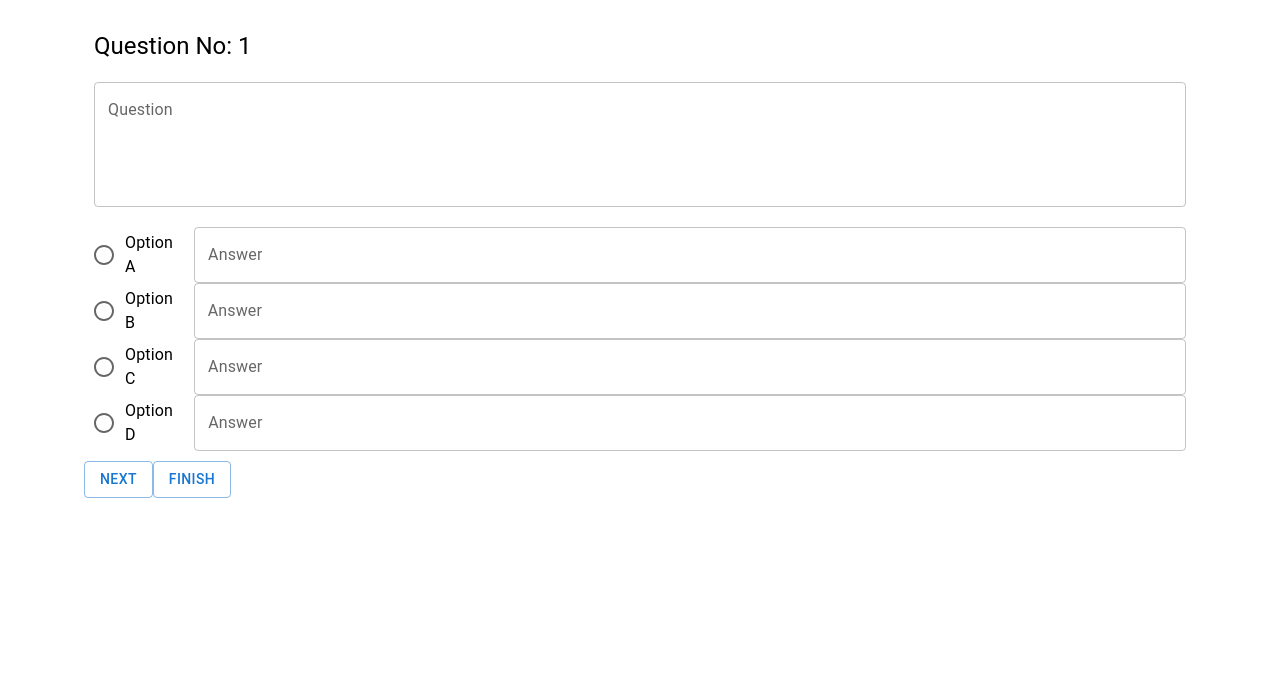
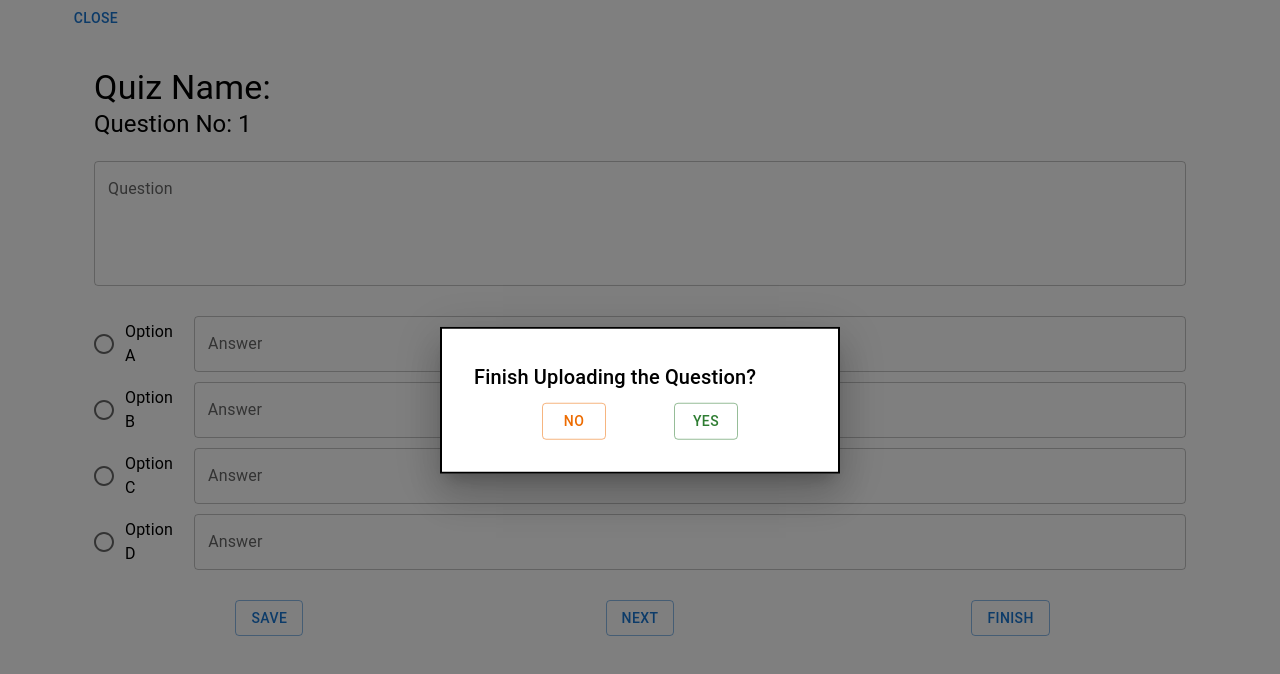
Before and after one commit to enitlim/mis, a Next.js app: page /quiz/components/createQuizQuestion in a window 1280 px wide. Both pictures are taken after a click on the button "FINISH". Shown: the top 674 px of the page. Built offline with nearby package versions, Linux system fonts and the light colour scheme; no server answers.

Commit message:
Added the Create Quiz Question

```diff
--- a/pages/quiz/components/createQuizQuestion.js
+++ b/pages/quiz/components/createQuizQuestion.js
@@ -1,22 +1,56 @@
-import { Box, Radio, TextField, Container, Typography, Button } from "@mui/material";
-import React,{ useState} from 'react'
+import {
+  Box,
+  Radio,
+  TextField,
+  Container,
+  Typography,
+  Button,
+  Snackbar,
+  Alert,
+  IconButton,
+  Grid,Modal
+} from "@mui/material";
+import React, { useState } from "react";
 import RadioGroup from "@mui/material/RadioGroup";
 import FormControlLabel from "@mui/material/FormControlLabel";
-import { createQuiz } from "../../redux/features/quizQuestionSlice";
+import { createQuiz, emptyQuiz } from "../../redux/features/quizQuestionSlice";
 import { useForm } from "react-hook-form";
-import {useSelector, useDispatch} from "react-redux"
+import { useSelector, useDispatch } from "react-redux";
 import axios from "axios";
-const CreateQuizQuestion = ({ quiz_Id }) => {
-    const quesData=useSelector((state)=>state.quizQuestion)
+import { useRouter } from "next/router";
+const CreateQuizQuestion = ({ quiz_Id, quiz_Name }) => {
+  const quesData = useSelector((state) => state.quizQuestion);
+  const dispatch = useDispatch();
+  const route=useRouter()
 
-    const dispatch = useDispatch();
-    const {reset, handleSubmit, register, formState:{errors}}=useForm();
-    const [questionCounter, setQuestionCounter] = useState(1)
-    const [value, setValue] = useState("")
+  const {
+    reset,
+    handleSubmit,
+    register,
+    formState: { errors },
+  } = useForm();
+
+  const [questionCounter, setQuestionCounter] = useState(1);
+  const [value, setValue] = useState("");
+  const [open, setOpen] = useState(false);
+  const [alertMsg, setAlertMsg] = useState("");
+  const [severe, setSevere] = useState("success");
+    const [openModal, setOpenModal] = React.useState(false);
+
+  const formNext = (data) => {
+    setQuestionCounter(questionCounter + 1);
+    reset({
+      questions: "",
+      option_a: "",
+      option_b: "",
+      option_c: "",
+      option_d: "",
+    });
+    setValue("");
+  };
   const formSubmit = (data) => {
-
-        let optionlist={}
-        if (value==="A") {
+    let optionlist = {};
+    if (value === "A") {
       optionlist = {
         option_a_correct: 1,
         option_b_correct: 0,
@@ -58,41 +92,121 @@ const CreateQuizQuestion = ({ quiz_Id }) => {
     console.log("Data: ", fullData);
     console.log("Selected Option is: ", value);
     dispatch(createQuiz(fullData));
-      setQuestionCounter(questionCounter+1);
-      reset({
-        questions: "",
-        option_a: "",
-        option_b: "",
-        option_c: "",
-        option_d: "",
-
+    setOpen(true);
+    setAlertMsg("Question saved successfully");
+    setSevere("success");
+  };
+  const handleFinal = async () => {
+    let finalSubmit = [];
+    Object.entries(quesData.question).map(([key, val]) => {
+      finalSubmit.push(val);
     });
-      setValue("");
-    };
-const handleFinal=async()=>{
-    let finalSubmit=[];
-    Object.entries(quesData.question).map(([key, val])=>{
-        // console.log(val);
-        finalSubmit.push(val)
-    })
     let final = { quiz_questions: finalSubmit };
-    // let finalSubmit = [quesData.question];
-    console.log("Que Data: ", final.toString());
+    console.log("Que Data: ", finalSubmit.toString().split(","));
     try {
       const responseData = await axios.post(
         "http://localhost:8000/api/add_quiz_question",
         final
       );
-        console.log(responseData);
+      if (responseData.status === 200) {
+        setOpen(true)
+        dispatch(emptyQuiz());
+        setTimeout(() => {
+            route.replace("/home");
+        }, 1000);
+
+      }
+    //   console.log("Response Data: ",responseData);
     } catch (error) {
       console.error(error.message);
+        setOpen(true);
+        setAlertMsg("Error While saving the Quiz");
+        setSevere("error");
+        setOpenModal(false);
     }
+  };
+  const handleClose = (event, reason) => {
+    if (reason === "clickaway") {
+      return;
     }
+    setOpen(false);
+
+  };
+  const handleOpen=()=>{
+    setOpen(true);
+    setAlertMsg("New Msg");
+    setSevere("error");
+  }
+  const style = {
+    position: "absolute",
+    top: "50%",
+    left: "50%",
+    transform: "translate(-50%, -50%)",
+    width: 400,
+    bgcolor: "background.paper",
+    border: "2px solid #000",
+    boxShadow: 24,
+    p: 4,
+  };
   return (
     <>
       <Container>
+        <Button onClick={handleOpen}>Close</Button>
+        <Snackbar
+          anchorOrigin={{ vertical: "bottom", horizontal: "left" }}
+          open={open}
+          onClose={handleClose}
+          autoHideDuration={2000}
+        >
+          <Alert
+            onClose={handleClose}
+            severity={severe}
+            sx={{ width: "100%" }}
+          >
+            {alertMsg}
+          </Alert>
+        </Snackbar>
+        <Modal
+          open={openModal}
+          onClose={() => setOpenModal(false)}
+          aria-labelledby="modal-modal-title"
+          aria-describedby="modal-modal-description"
+        >
+          <Box sx={style}>
+            <Typography id="modal-modal-title" variant="h6" component="h2">
+              Finish Uploading the Question?
+            </Typography>
+            <Box
+              sx={{
+                display: "flex",
+                justifyContent: "space-evenly",
+                marginTop: "10px",
+              }}
+            >
+              <Button
+                variant="outlined"
+                color="warning"
+                type="submit"
+                onClick={() => setOpenModal(false)}
+              >
+                No
+              </Button>
+              <Button
+                variant="outlined"
+                color="success"
+                type="submit"
+                onClick={handleFinal}
+              >
+                Yes
+              </Button>
+            </Box>
+          </Box>
+        </Modal>
         <Box sx={{ padding: "20px" }}>
           <Box sx={{ padding: "10px" }}>
+            <Typography variant="h4" color="inital">
+              Quiz Name: {quiz_Name}
+            </Typography>{" "}
             <Typography variant="h5" color="inital">
               Question No: {questionCounter}
             </Typography>
@@ -107,7 +221,7 @@ const handleFinal=async()=>{
                 {...register("questions", { required: true })}
               ></TextField>
             </Box>
-            <Box sx={{ padding: "10px" }}>
+            <Box sx={{ padding: "10px", marginTop: "10px" }}>
               <RadioGroup
                 aria-labelledby="demo-radio-buttons-group-label"
                 value={value}
@@ -127,7 +241,7 @@ const handleFinal=async()=>{
                     {...register("option_a", { required: true })}
                   ></TextField>
                 </Box>
-                <Box sx={{ display: "flex" }}>
+                <Box sx={{ display: "flex", marginTop: "10px" }}>
                   <FormControlLabel
                     value="B"
                     control={<Radio />}
@@ -139,7 +253,7 @@ const handleFinal=async()=>{
                     {...register("option_b", { required: true })}
                   ></TextField>
                 </Box>
-                <Box sx={{ display: "flex" }}>
+                <Box sx={{ display: "flex", marginTop: "10px" }}>
                   <FormControlLabel
                     value="C"
                     control={<Radio />}
@@ -151,7 +265,7 @@ const handleFinal=async()=>{
                     {...register("option_c", { required: true })}
                   ></TextField>
                 </Box>
-                <Box sx={{ display: "flex" }}>
+                <Box sx={{ display: "flex", marginTop: "10px" }}>
                   <FormControlLabel
                     value="D"
                     control={<Radio />}
@@ -165,12 +279,44 @@ const handleFinal=async()=>{
                 </Box>
               </RadioGroup>
             </Box>
-            <Button variant="outlined" color="primary" type="submit">
+            <Grid
+              container
+              spacing={0}
+              sx={{ marginTop: "20px" }}
+              textAlign="center"
+            >
+              <Grid item xs={4}>
+                <Button
+                  variant="outlined"
+                  color="primary"
+                  type="submit"
+                  onClick={handleSubmit(formSubmit)}
+                >
+                  Save
+                </Button>
+              </Grid>
+              <Grid item xs={4}>
+                <Button
+                  variant="outlined"
+                  color="primary"
+                  type="submit"
+                  onClick={handleSubmit(formNext)}
+                >
                   Next
                 </Button>
-            <Button variant="outlined" color="primary" onClick={handleFinal}>
+              </Grid>
+              <Grid item xs={4}>
+                {" "}
+                <Button
+                  variant="outlined"
+                  color="primary"
+                  //   onClick={handleFinal}
+                  onClick={() => setOpenModal(true)}
+                >
                   Finish
                 </Button>
+              </Grid>
+            </Grid>
           </form>
         </Box>
       </Container>
@@ -178,4 +324,4 @@ const handleFinal=async()=>{
   );
 };
 
-export default CreateQuizQuestion
+export default CreateQuizQuestion;
--- a/pages/quiz/createQuiz.js
+++ b/pages/quiz/createQuiz.js
@@ -8,8 +8,10 @@ import CreateQuizQuestion from './components/createQuizQuestion';
 const CreateQuiz = () => {
   const [swipe, setSwipe] = useState(false)
   const [quizId, setQuizId] = useState(null)
-  const swipeToQues=(quiz_id)=>{
+  const [quizName, setQuizName] = useState(null);
+  const swipeToQues=(quiz_id, quizName)=>{
     setQuizId(quiz_id);
+    setQuizName(quizName);
     setSwipe(true)
   }
     const userData=useSelector((state)=>state.user)
@@ -20,7 +22,7 @@ const CreateQuiz = () => {
     <>
       <MenuAppBar />
       {swipe && quizId !== null ? (
-        <CreateQuizQuestion quiz_Id={quizId}/>
+        <CreateQuizQuestion quiz_Id={quizId} quiz_Name={quizName}/>
       ) : (
         <CreateQuizOverview swipeQue={swipeToQues} />
       )}
--- a/pages/redux/features/quizQuestionSlice.js
+++ b/pages/redux/features/quizQuestionSlice.js
@@ -24,9 +24,12 @@ const quizQuestionSlice=createSlice({
             };
             state.question[id] = ansObj;
 
+        },
+        emptyQuiz:(state, action)=>{
+            state.question={}
         }
     }
 })
 
-export const {createQuiz}=quizQuestionSlice.actions
+export const { createQuiz, emptyQuiz } = quizQuestionSlice.actions;
 export default quizQuestionSlice.reducer
```
Also changed, not shown: pages/quiz/admin/editQuiz.js (added, +11 -0 lines), pages/quiz/admin/editQuizAll.js (added, +118 -0 lines), pages/quiz/components/adminCard.js (+39 -2 lines), pages/quiz/components/createQuizOverview.js (+12 -12 lines), pages/quiz/components/questionOverview.js (+30 -2 lines). Lines whose indentation alone changed are shown as unchanged.
